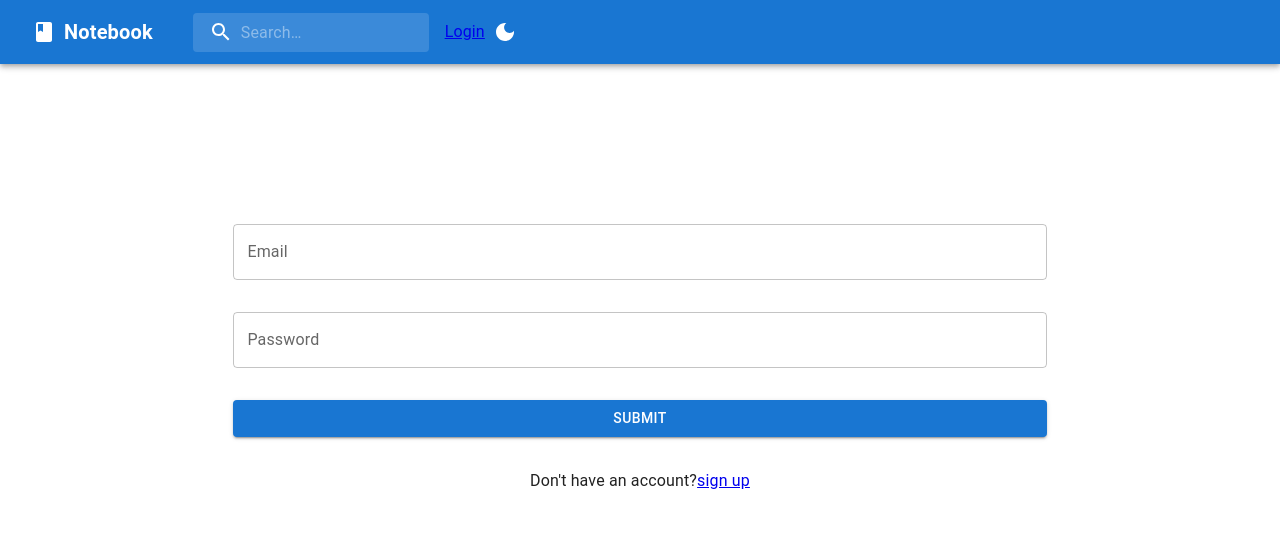
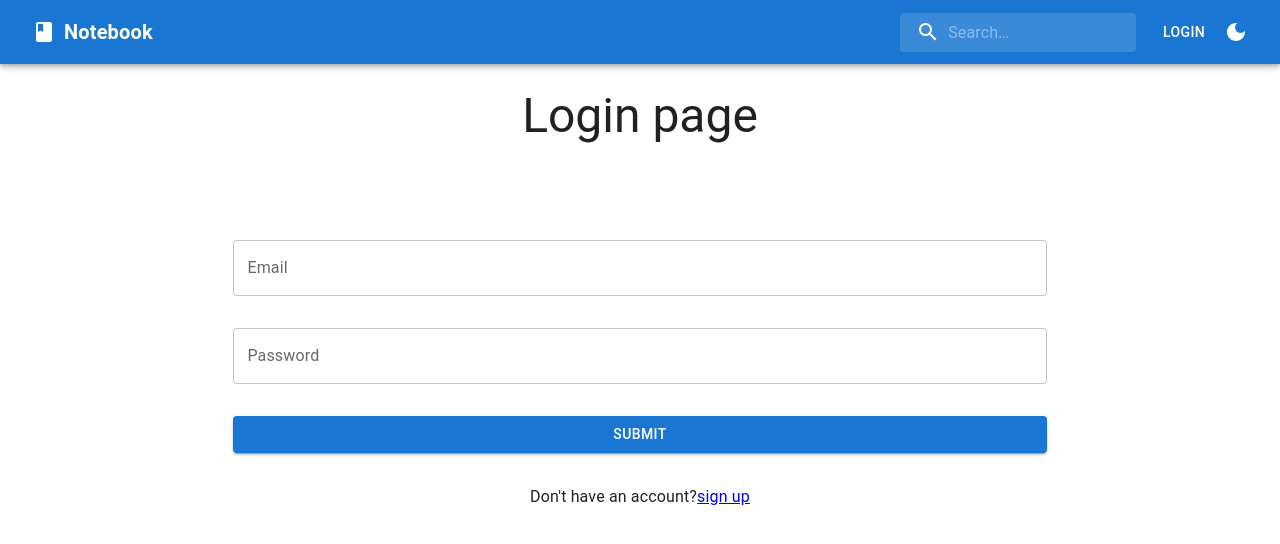
Before and after one commit to SomnathKar000/Notebook-firebase, a React (Create React App) app: page /login in a window 1280 px wide. Shown: the top 544 px of the page. Built offline with nearby package versions, Linux system fonts and the light colour scheme; no server answers.

Commit message:
new changes

```diff
--- a/src/components/Navbar.js
+++ b/src/components/Navbar.js
@@ -61,7 +61,7 @@ const StyledInputBase = styled(InputBase)(({ theme }) => ({
 }));
 
 const Navbar = () => {
-  const { mode, changeMode } = useNoteContext();
+  const { mode, changeMode, user, LogOut } = useNoteContext();
   const searchInputRef = useRef("");
   // const onChange = (e) => {
   //   SearchImages(searchInputRef.current.value);
@@ -84,6 +84,8 @@ const Navbar = () => {
               fontWeight: 700,
               color: "inherit",
               textDecoration: "none",
+              flexGrow: 1,
+              display: { xs: "none", sm: "block" },
             }}
           >
             Notebook
@@ -98,9 +100,15 @@ const Navbar = () => {
               inputProps={{ "aria-label": "search" }}
             />
           </Search>
-          <Link to="/login">
-            <Typography>Login</Typography>
-          </Link>
+          {Object.keys(user).length === 0 ? (
+            <Button color="inherit" href="/login">
+              Login
+            </Button>
+          ) : (
+            <Button color="inherit" onClick={LogOut}>
+              Log out
+            </Button>
+          )}
           <Tooltip title={`Enable ${mode === "light" ? "dark" : "light"} mode`}>
             <IconButton onClick={changeMode} sx={{ color: "white" }}>
               {mode === "dark" ? (
--- a/src/components/UploadNote.js
+++ b/src/components/UploadNote.js
@@ -1,7 +1,9 @@
 import React, { useRef } from "react";
 import { Box, TextField, Button, InputBase, FormControl } from "@mui/material";
+import { useNoteContext } from "../contexts/note-context";
 
 const UploadNote = () => {
+  const { user, addNote, openAlert } = useNoteContext();
   const titleRef = useRef("");
   const contentRef = useRef("");
   const timestampRef = useRef("");
@@ -10,7 +12,22 @@ const UploadNote = () => {
     const title = titleRef.current.value;
     const content = contentRef.current.value;
     const timestamp = timestampRef.current.value;
-    console.log(title, content, timestamp);
+
+    if (title.length < 3) {
+      openAlert("Enter a valid title", "error");
+      return;
+    }
+    if (content.length < 3) {
+      openAlert("Enter a valid content", "error");
+      return;
+    }
+    if (timestamp.length < 3) {
+      openAlert("Enter a valid timestamp", "error");
+      return;
+    }
+    const note = { title, content, timestamp };
+
+    addNote(user.uid, note);
   };
   return (
     <FormControl
--- a/src/contexts/note-context.js
+++ b/src/contexts/note-context.js
@@ -1,8 +1,10 @@
-import { useContext, createContext, useReducer } from "react";
+import { useContext, createContext, useReducer, useEffect } from "react";
 import reducer from "../reducers/noteReducer";
-
+import { auth, db } from "../utils/firebase";
+import { onAuthStateChanged, signOut } from "firebase/auth";
+import { doc, setDoc } from "firebase/firestore";
 const initialState = {
-  user: "",
+  user: {},
   mode: "light",
   loading: false,
   alert: {
@@ -29,9 +31,37 @@ export const NoteContextProvider = ({ children }) => {
   const changeMode = () => {
     dispatch({ type: "CHANGE_MODE" });
   };
+
+  const LogOut = () => {
+    signOut(auth);
+    dispatch("LOGOUT_USER");
+    openAlert("logout successfully", "success");
+  };
+
+  const addNote = async (uid, note) => {
+    const noteBookRef = doc(db, "notebook", uid);
+    try {
+      await setDoc(noteBookRef, {
+        note: [...note],
+      });
+      openAlert("Note added successfully", "success");
+    } catch (error) {
+      console.log(error);
+    }
+  };
+
+  useEffect(() => {
+    onAuthStateChanged(auth, (user) => {
+      if (user) {
+        dispatch({ type: "UPDATE_USER", payload: user });
+      } else {
+        dispatch({ type: "LOGOUT_USER" });
+      }
+    });
+  }, []);
   return (
     <NoteContext.Provider
-      value={{ ...state, openAlert, closeAlert, changeMode }}
+      value={{ ...state, openAlert, closeAlert, changeMode, LogOut, addNote }}
     >
       {children}
     </NoteContext.Provider>
--- a/src/pages/LoginPage.js
+++ b/src/pages/LoginPage.js
@@ -2,25 +2,43 @@ import React from "react";
 import { useRef } from "react";
 import { Link } from "react-router-dom";
 import { Box, FormControl, TextField, Typography, Button } from "@mui/material";
+import { useNoteContext } from "../contexts/note-context";
+import { signInWithEmailAndPassword } from "firebase/auth";
+import { auth } from "../utils/firebase";
 
 const LoginPage = () => {
+  const { openAlert } = useNoteContext();
   const emailRef = useRef("");
   const passwordRef = useRef("");
 
-  const handleSubmit = (e) => {
+  const handleSubmit = async (e) => {
     e.preventDefault();
 
     const email = emailRef.current.value;
     const password = passwordRef.current.value;
-    console.log(password, email);
+    if (password.length < 4) {
+      openAlert("Enter a valid password ", "error");
+      return;
+    }
+    try {
+      const result = await signInWithEmailAndPassword(auth, email, password);
+      openAlert("Login successful", "success");
+      console.log(result);
+    } catch (error) {
+      openAlert(error.message, "error");
+      console.log(error);
+    }
   };
   return (
     <Box>
+      <Typography textAlign="center" variant="h3">
+        Login page
+      </Typography>
       <FormControl
         component="form"
         sx={{
           marginX: "17%",
-          marginY: 20,
+          marginY: 12,
           display: "flex",
           flexDirection: "column",
           gap: 4,
@@ -32,7 +50,7 @@ const LoginPage = () => {
         <Button type="submit" variant="contained">
           Submit
         </Button>
-        <Typography textAlign="center" varient="p">
+        <Typography textAlign="center" variant="p">
           Don't have an account?<Link to="/sign-up">sign up</Link>
         </Typography>
       </FormControl>
--- a/src/pages/SignUpPage.js
+++ b/src/pages/SignUpPage.js
@@ -1,44 +1,62 @@
 import { useRef } from "react";
+import { createUserWithEmailAndPassword } from "firebase/auth";
 import { Link } from "react-router-dom";
 import { Box, FormControl, TextField, Typography, Button } from "@mui/material";
-
-const isValidEmail = (email) => {
-  const emailRegex = /^[^\s@]+@[^\s@]+\.[^\s@]+$/;
-  return emailRegex.test(email);
-};
+import { useNoteContext } from "../contexts/note-context";
+import { auth } from "../utils/firebase";
 
 const SignUpPage = () => {
-  const nameRef = useRef("");
+  const { openAlert } = useNoteContext();
+
   const emailRef = useRef("");
   const passwordRef = useRef("");
 
-  const handleSubmit = (e) => {
+  const handleSubmit = async (e) => {
     e.preventDefault();
-    const name = nameRef.current.value;
+
     const email = emailRef.current.value;
     const password = passwordRef.current.value;
-    console.log(name, password, email);
+
+    if (password.length < 4) {
+      openAlert("Enter a valid password ", "error");
+      return;
+    }
+    try {
+      const result = await createUserWithEmailAndPassword(
+        auth,
+        email,
+        password
+      );
+
+      openAlert("Login success full welcome ", "success");
+      console.log(result);
+    } catch (error) {
+      openAlert(error.message, "error");
+      console.log(error);
+    }
   };
   return (
     <Box>
+      <Typography textAlign="center" variant="h3">
+        Sign up page
+      </Typography>
       <FormControl
         component="form"
         sx={{
           marginX: "17%",
-          marginY: 20,
+          marginY: 12,
           display: "flex",
           flexDirection: "column",
           gap: 4,
         }}
         onSubmit={handleSubmit}
       >
-        <TextField inputRef={nameRef} label="Full name" />
         <TextField inputRef={emailRef} label="Email" />
         <TextField inputRef={passwordRef} label="Password" />
         <Button type="submit" variant="contained">
           Submit
         </Button>
-        <Typography textAlign="center" varient="p">
+        <Typography textAlign="center" variant="p">
           Already registered ?<Link to="/login">sign in</Link>
         </Typography>
       </FormControl>
--- a/src/reducers/noteReducer.js
+++ b/src/reducers/noteReducer.js
@@ -27,6 +27,12 @@ const noteReducer = (state, action) => {
     }
     return { ...state, mode };
   }
+  if (action.type === "UPDATE_USER") {
+    return { ...state, user: { ...action.payload } };
+  }
+  if (action.type === "LOGOUT_USER") {
+    return { ...state, user: {} };
+  }
 
   return { ...state };
 };
```
